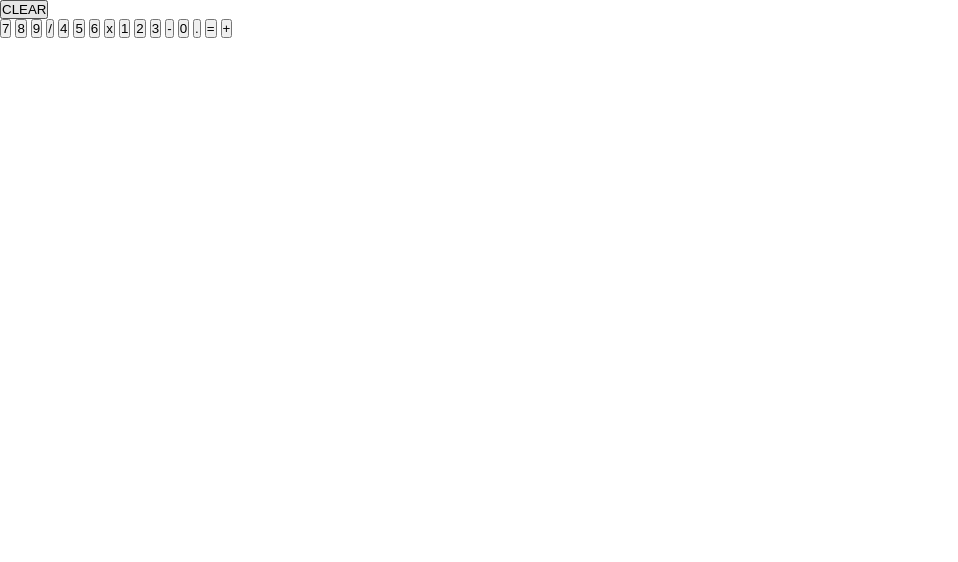
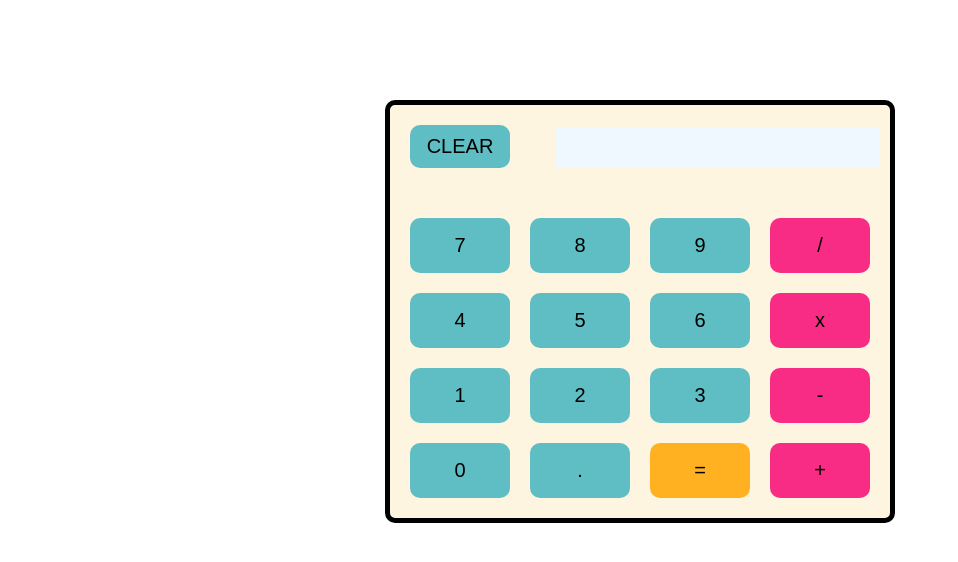
Before and after one commit to GXRMANIA/calculator, a plain HTML site: page index.html in a window 1280 px wide. Shown: the whole page, without its empty margins (0-958 px from the left). Drawn offline with Linux system fonts and the light colour scheme.

Commit message:
finished project

```diff
--- a/index.html
+++ b/index.html
@@ -10,10 +10,10 @@
 <body>
 
     <div class="calculator-container">
-
-        <button class="clear">CLEAR</button>
-        <div class="display"></div>
-
+        <div class="display-container">
+            <button class="clear">CLEAR</button>
+            <div class="display"></div>
+        </div>
         <div class="calculator-buttons">
             <button class="digit">7</button>
             <button class="digit">8</button>
--- a/style.css
+++ b/style.css
@@ -2,3 +2,70 @@
     padding: 0px;
     margin: 0px;
 }
+
+.calculator-buttons {
+    width: 480px;
+    height: 300px;
+    display: flex;
+    flex-wrap: wrap;
+
+}
+
+button {
+    border: none;
+    border-radius: 10px;
+    font-size: 20px;
+    background-color: #5EBEC4;
+
+}
+
+.operator, .digit, .dot, .equals, .clear {
+    width: 100px;
+    margin: 10px;
+}
+
+.clear {
+    padding: 10px;
+}
+
+.display-container {
+    display: flex;
+    width: 480px;
+    align-items: center;
+    justify-content: space-between;
+    margin-bottom: 30px;
+}
+
+.calculator-container {
+    border: 5px solid black;
+    background-color: #FDF5DF;
+    padding: 10px;
+    border-radius: 10px;
+}
+
+body {
+    display: flex;
+    justify-content: center ;
+    margin-top: 100px;
+    font-size: 20px;
+}
+
+.display {
+    background-color: aliceblue;
+    width: 300px;
+    height: 20px;
+    padding: 10px;
+    padding-left: 15px;
+}
+
+.operator {
+    background-color: #F92C85;
+}
+.equals {
+    background-color: rgba(255, 166, 0, 0.849);
+}
+
+button:hover {
+    background-color: rgb(110, 34, 7);
+    color: white;
+}
```
